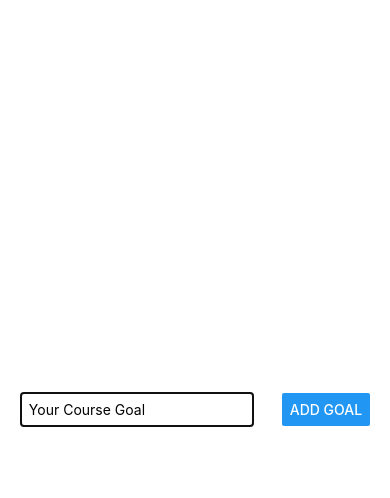
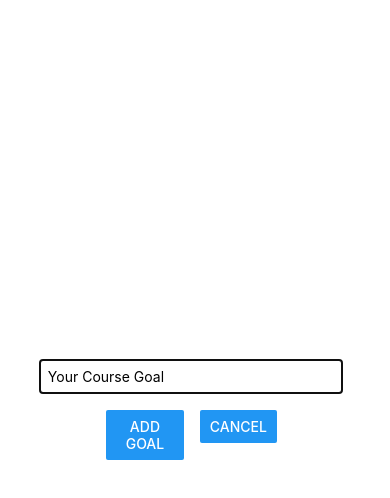
Before and after one commit to AnubhaSharma2709/GoalSync, a React Native app: screen / in a window 390 px wide. Both pictures are taken after a click on the button "ADD NEW GOAL". Shown: the top 498 px of the page. Built offline with nearby package versions, Linux system fonts and the light colour scheme.

Commit message:
"Added cancel button and updated input/button styling in GoalInput component"
This commit includes the following changes:

1. Added a new cancel button to the GoalInput component, which triggers the `onCancel

```diff
--- a/components/GoalInput.js
+++ b/components/GoalInput.js
@@ -28,7 +28,16 @@
           onChangeText={goalInputhandler}
           value={enteredGoalText}
         />
-        <Button title="Add Goal" onPress={addGoalHandler} />
+        <View style={styles.buttonContainer}>
+        <View style={styles.button}>
+            <Button title="Add Goal" onPress={addGoalHandler} />
+        </View>
+
+        <View style={styles.button}>
+            <Button title="Cancel" onPress={props.onCancel} />
+        </View>
+
+        </View>
       </View>
       </Modal>
     );
@@ -38,10 +47,10 @@
 const styles = StyleSheet.create({
     inputContainer: {
         flex: 1,
-        flexDirection: "row",
-        justifyContent: "space-evenly",
+        justifyContent: "center",
         alignItems: "center",
         marginBottom: 24,
+        padding: 16,
         borderBottomWidth: 1,
         borderBottomColor: "#cccccc",
       },
@@ -49,8 +58,16 @@
       textInput: {
         borderWidth: 1,
         borderColor: "#cccccc",
-        width: "60%",
+        width: "85%",
         marginRight: 8,
         padding: 8,
       },
+      buttonContainer: {
+        flexDirection: "row",
+        marginTop: 16,
+      },
+      button: {
+        width: '40%',
+        marginHorizontal: 8
+      }
 });
```
